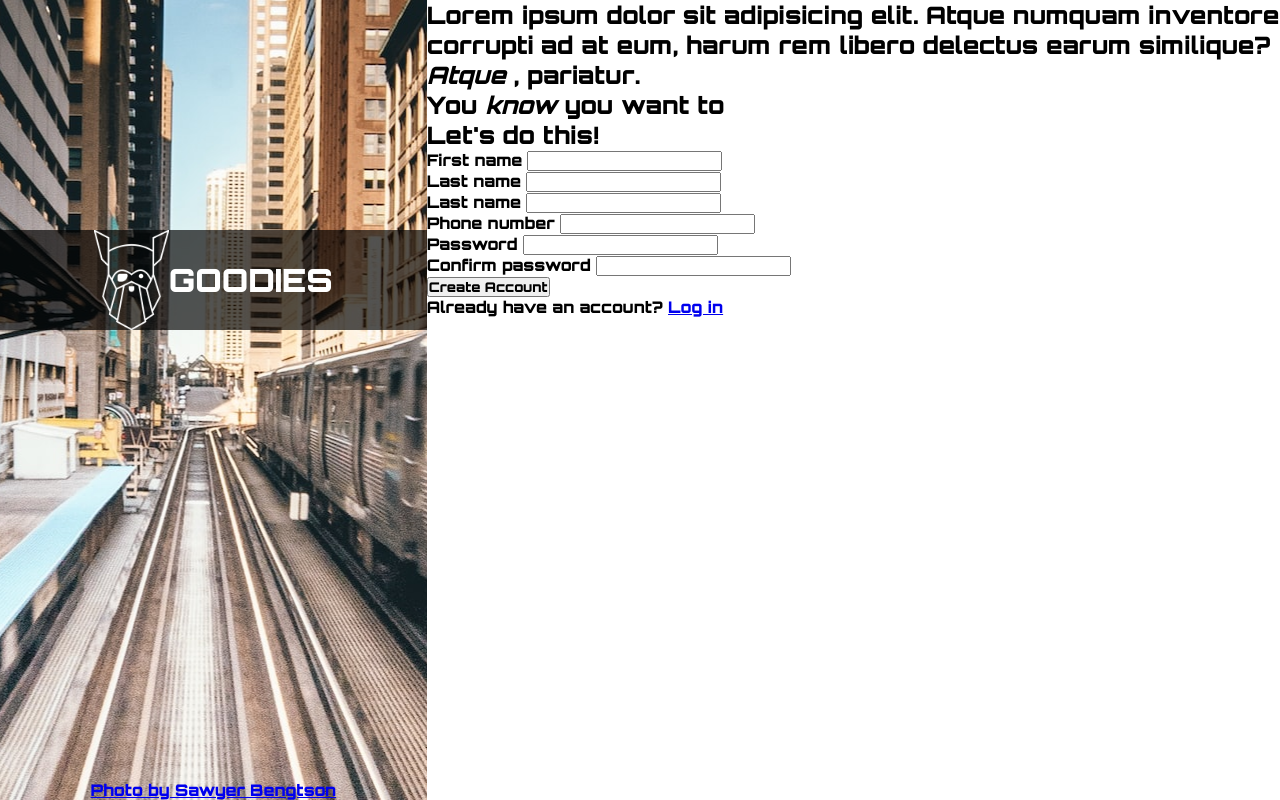
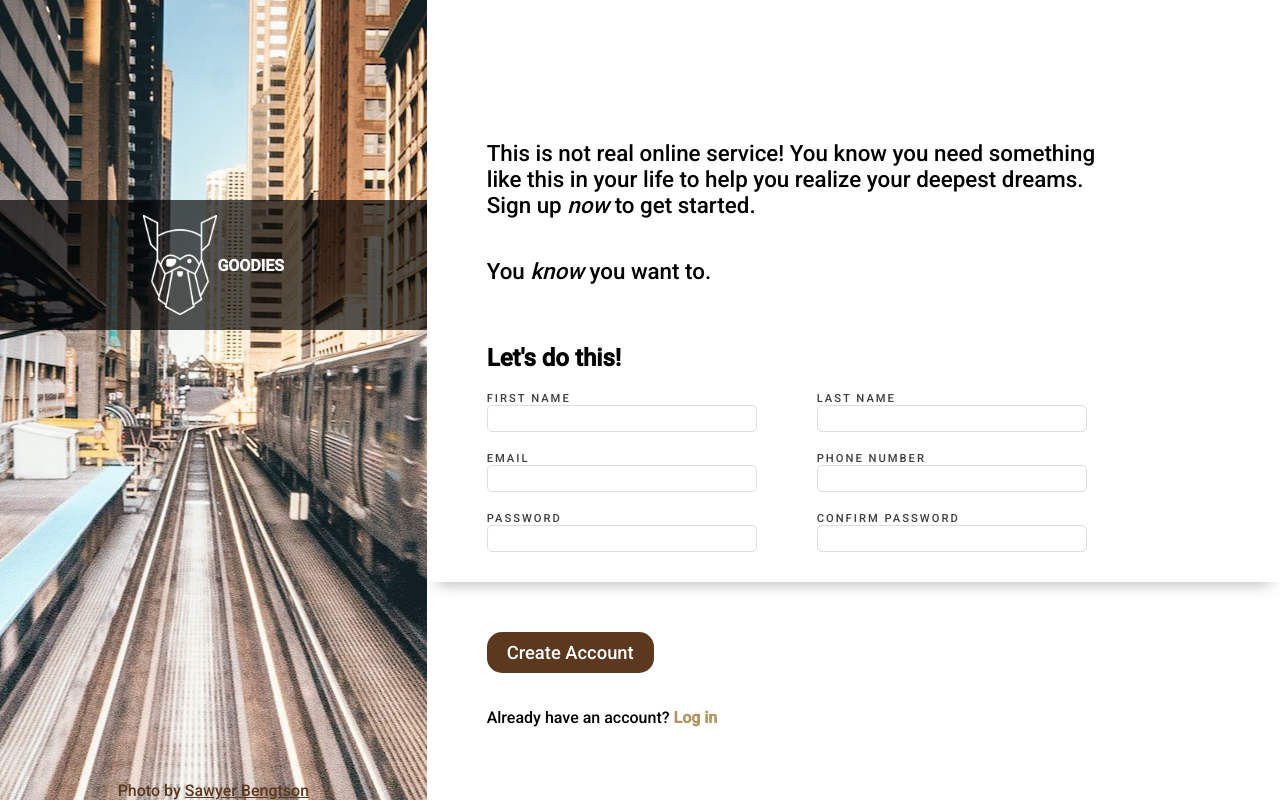
Before and after one commit to qirele/form-odin, a plain HTML site: page index.html in a window 1280 px wide. Drawn offline with Linux system fonts and the light colour scheme.

Commit message:
add almost finished layout

```diff
--- a/index.html
+++ b/index.html
@@ -4,9 +4,14 @@
     <meta charset="UTF-8" />
     <meta http-equiv="X-UA-Compatible" content="IE=edge" />
     <meta name="viewport" content="width=device-width, initial-scale=1.0" />
+
     <link rel="preconnect" href="https://fonts.googleapis.com" />
     <link rel="preconnect" href="https://fonts.gstatic.com" crossorigin />
-    <link href="https://fonts.googleapis.com/css2?family=Orbitron:wght@900&display=swap" rel="stylesheet" />
+    <link
+      href="https://fonts.googleapis.com/css2?family=Roboto:wght@300;500&display=swap"
+      rel="stylesheet"
+    />
+
     <link rel="stylesheet" href="style.css" />
     <title>Form</title>
   </head>
@@ -19,26 +24,24 @@
         </div>
       </div>
       <div>
-        <a href="https://unsplash.com/photos/umRPY9w3q1c">Photo by Sawyer Bengtson</a>
+        <a href="https://unsplash.com/photos/umRPY9w3q1c"
+          >Photo by <span>Sawyer Bengtson</span></a
+        >
       </div>
     </header>
     <main>
-      <section class="hero-text">
-        <h2>
-          Lorem ipsum dolor sit adipisicing elit. Atque numquam inventore corrupti ad at eum, harum rem libero
-          delectus earum similique?
-          <em>Atque</em>
-          , pariatur.
-        </h2>
-        <h2>
-          You
-          <em>know</em>
-          you want to
-        </h2>
+      <section class="hero-text container">
+        <p>
+          This is not real online service! You know you need something like this
+          in your life to help you realize your deepest dreams.
+        </p>
+        <p>Sign up <em>now</em> to get started.</p>
+        <p>You <em>know</em> you want to.</p>
       </section>
-      <section class="form-wrapper">
+      <section class="form-wrapper container">
         <h2>Let's do this!</h2>
         <form class="form">
+          <div class="form-row">
             <div>
               <label for="firstName">First name</label>
               <input type="text" id="firstName" name="firstName" />
@@ -47,14 +50,18 @@
               <label for="lastName">Last name</label>
               <input type="text" id="lastName" name="lastName" />
             </div>
+          </div>
+          <div class="form-row">
             <div>
-            <label for="email">Last name</label>
+              <label for="email">Email</label>
               <input type="email" id="email" name="email" />
             </div>
             <div>
               <label for="tel">Phone number</label>
               <input type="tel" id="tel" name="tel" />
             </div>
+          </div>
+          <div class="form-row">
             <div>
               <label for="password1">Password</label>
               <input type="text" id="password1" name="password1" />
@@ -63,10 +70,11 @@
               <label for="password2">Confirm password</label>
               <input type="text" id="password2" name="password2" />
             </div>
+          </div>
         </form>
       </section>
-
-      <section class="bottom">
+      <div class="line"></div>
+      <section class="bottom container">
         <button>Create Account</button>
         <p>
           Already have an account?
--- a/style.css
+++ b/style.css
@@ -2,7 +2,20 @@
   margin: 0;
   padding: 0;
   box-sizing: border-box;
-  font-family: 'Orbitron', sans-serif;
+  font-family: "Roboto", sans-serif;
+}
+
+a {
+  text-decoration: none;
+}
+
+header a {
+  display: block;
+  color: #5c381e;
+}
+
+header span{
+  text-decoration: underline;
 }
 
 body {
@@ -18,8 +31,12 @@ main {
   flex: 2 1 0px;
 }
 
+main .container {
+  margin-left: 60px;
+}
+
 .header {
-  background: url('./images/train.jpg') no-repeat center;
+  background: url("./images/train.jpg") no-repeat center;
   min-height: 100vh;
   position: relative;
 }
@@ -29,7 +46,7 @@ main {
   display: flex;
 }
 
-.header > div > div {
+.logo-wrapper div {
   background-color: #000000ab;
   color: white;
   display: flex;
@@ -38,6 +55,12 @@ main {
 
   align-self: flex-end;
   width: 100%;
+  padding: 15px 0 15px 0;
+}
+
+.logo-wrapper h1 {
+  font-stretch: ultra-expanded;
+  font-size: 1rem;
 }
 
 .header > div:last-of-type {
@@ -45,9 +68,83 @@ main {
   position: absolute;
   bottom: 0;
   text-align: center;
-
 }
 
 .header img {
   max-height: 100px;
 }
+
+.hero-text {
+  margin: 140px 20px 60px 0;
+  font-size: 1.4rem;
+  font-weight: 500;
+  /* max-width: 50ch; */
+  max-width: 625px;
+}
+
+.hero-text p:last-of-type {
+  margin: 40px 0 0 0;
+}
+
+.form {
+  max-width: 600px;
+}
+
+.form-wrapper h2 {
+  margin: 0 0 20px 0;
+}
+
+.form-row {
+  display: flex;
+  gap: 60px;
+  margin: 0 0 20px 0;
+}
+
+.form-row:last-child {
+  margin: 0;
+}
+
+.form-row div {
+  flex: 1;
+}
+
+.form-row div label {
+  display: block;
+  text-transform: uppercase;
+  font-size: 0.7rem;
+  color: #3e3e3e;
+  letter-spacing: 2px;
+}
+
+.form-row input {
+  padding: 5px 10px 5px 10px;
+  width: 100%;
+  appearance: none;
+  border: 1px solid rgb(222, 222, 222);
+  border-radius: 5px;
+}
+
+.line {
+  box-shadow: 0 10px 16px -10px rgb(150, 150, 150);
+  height: 30px;
+  width: 100%;
+}
+
+.bottom {
+  margin: 50px 0 0 0;
+}
+
+.bottom button {
+  padding: 10px 20px;
+  border-radius: 15px;
+  border: none;
+  background-color: #5c381e;
+  color: white;
+  font-size: 1.15rem;
+  margin: 0 0 35px 0;
+}
+
+
+.bottom a {
+  color: #b19564;
+}
```
Lines whose indentation alone changed are shown as unchanged.
